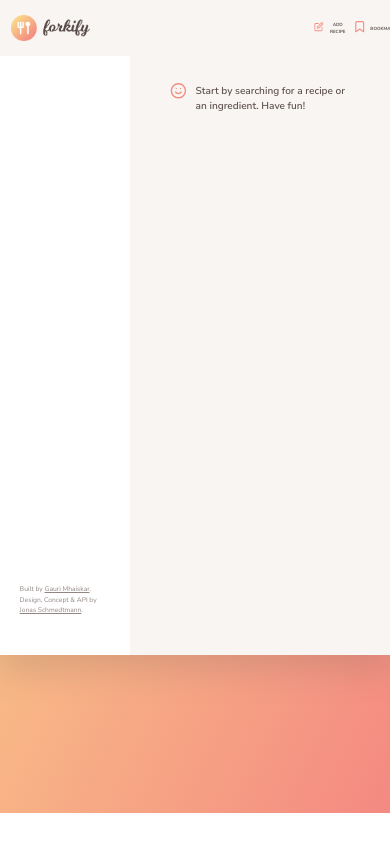
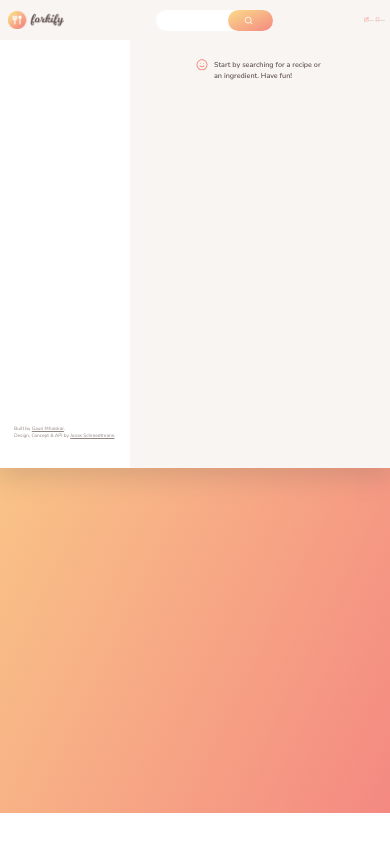
Before and after one commit to Ann-pixel/forkify-portfolio, a website built with Parcel: page index.html in a window 390 px wide. Built offline with nearby package versions, Linux system fonts and the light colour scheme.

Commit message:
responsiveness

```diff
--- a/index.html
+++ b/index.html
@@ -30,7 +30,7 @@
             <svg class="search__icon">
               <use href="src/img/icons.svg#icon-search"></use>
             </svg>
-            <span>Search</span>
+            <span class="search--span">Search</span>
           </button>
         </form>
 
--- a/src/sass/_base.scss
+++ b/src/sass/_base.scss
@@ -14,7 +14,7 @@ $gradient: linear-gradient(to right bottom, $color-grad-1, $color-grad-2);
 $bp-large: 78.15em; // 1250px
 $bp-medium: 61.25em; // 980px
 $bp-small: 37.5em; // 600px
-$bp-smallest: 31.25em; // 500px
+$bp-smallest: 28.75em; // 460px
 
 * {
   margin: 0;
@@ -35,7 +35,10 @@ html {
     font-size: 50%;
   }
   @media only screen and (max-width: $bp-small) {
-    font-size: 35%;
+    font-size: 40%;
+  }
+  @media only screen and (max-width: $bp-smallest) {
+    font-size: 25%;
   }
 }
 
--- a/src/sass/_header.scss
+++ b/src/sass/_header.scss
@@ -22,8 +22,10 @@
   align-items: center;
   padding-left: 3rem;
   transition: all 0.3s;
-  @media only screen and (max-width: $bp-small) {
-    transform: scale(0.75%);
+  @media only screen and (max-width: $bp-smallest) {
+    .search--span {
+      display: none;
+    }
   }
   &:focus-within {
     transform: translateY(-2px);
@@ -53,6 +55,13 @@
         color: white;
       }
     }
+    @media only screen and (max-width: $bp-smallest) {
+      width: 15rem;
+
+      &::placeholder {
+        color: white;
+      }
+    }
   }
 
   &__btn {
@@ -64,7 +73,9 @@
 .nav {
   align-self: stretch;
   margin-right: 2.5rem;
-
+  @media only screen and (max-width: $bp-smallest) {
+    margin-right: 1rem;
+  }
   &__list {
     list-style: none;
     display: flex;
@@ -91,9 +102,11 @@
     display: flex;
     align-items: center;
 
-    @media only screen and (max-width: $bp-small) {
-      font-size: 0.8rem;
-      padding: 0 0.5rem;
+    @media only screen and (max-width: $bp-smallest) {
+      font-size: 0.2rem;
+      font-weight: 400;
+      padding: 0;
+      margin-right: 0.25rem;
     }
     svg {
       height: 2.4rem;
@@ -101,6 +114,11 @@
       fill: $color-primary;
       margin-right: 0.7rem;
       transform: translateY(-1px);
+      @media only screen and (max-width: $bp-smallest) {
+        height: 1.25rem;
+        width: 1.25rem;
+        margin-right: 0;
+      }
     }
 
     &:focus {
```
